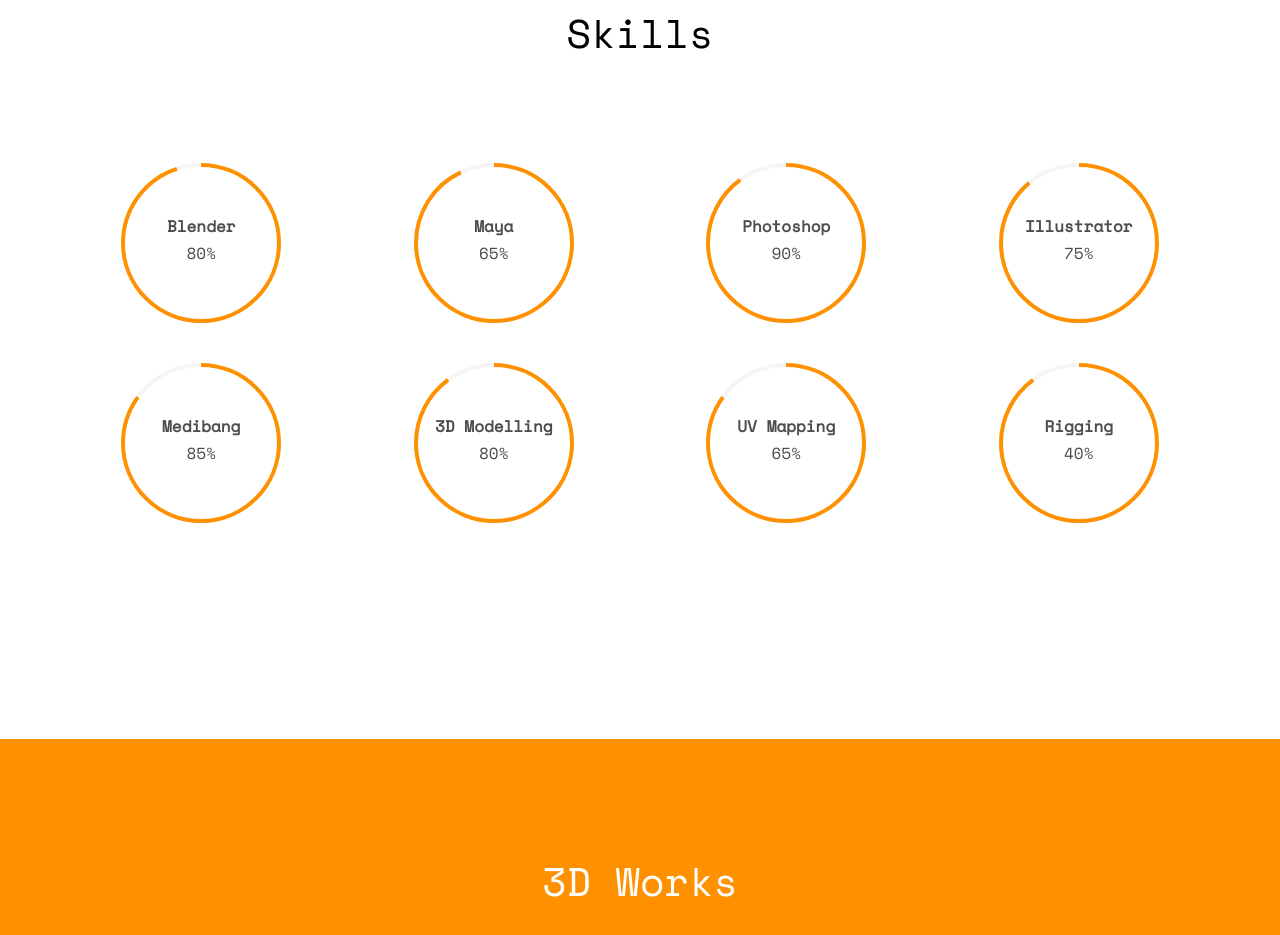
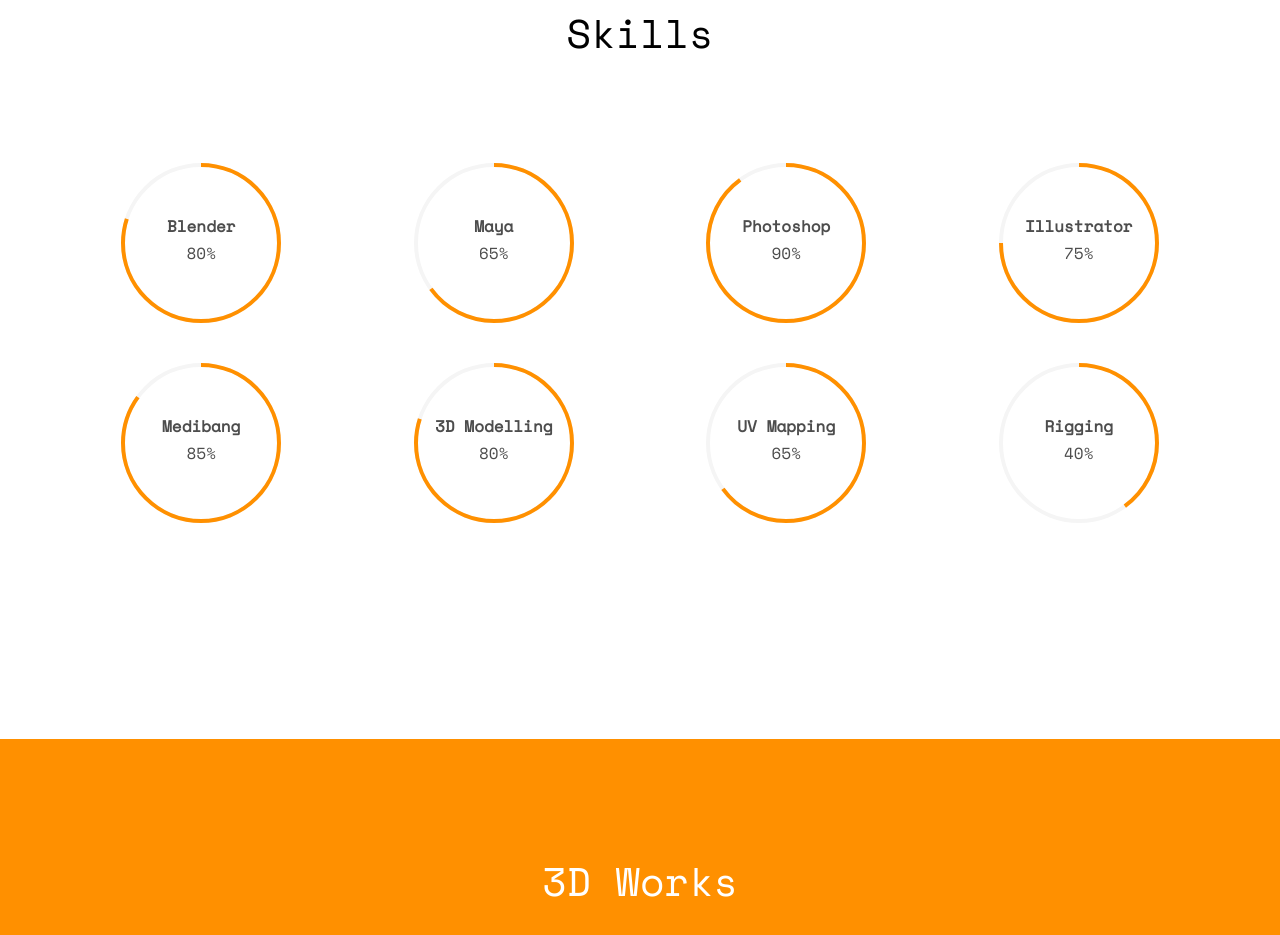
Before and after one commit to DullyNas/DullyPortfolio, a plain HTML site: page index.html in a window 1280 px wide. Shown: the part 3786-4721 px from the top of the page. Drawn offline with nearby package versions, Linux system fonts and the light colour scheme; files whose address does not match are found by name.

Commit message:
commit after change

```diff
--- a/index.html
+++ b/index.html
@@ -248,29 +248,29 @@
 			</div>
 			<div class="row row-pb-md">
 				<div class="col-md-3 col-sm-6 col-xs-12 text-center">
-					<div class="chart" data-percent="95"><span><strong>Blender</strong>80%</span></div>
+					<div class="chart" data-percent="80"><span><strong>Blender</strong>80%</span></div>
 				</div>
 				<div class="col-md-3 col-sm-6 col-xs-12 text-center">
-					<div class="chart" data-percent="93"><span><strong>Maya</strong>65%</span></div>
+					<div class="chart" data-percent="65"><span><strong>Maya</strong>65%</span></div>
 				</div>
 				<div class="col-md-3 col-sm-6 col-xs-12 text-center">
 					<div class="chart" data-percent="90"><span><strong>Photoshop</strong>90%</span></div>
 				</div>
 
 				<div class="col-md-3 col-sm-6 col-xs-12 text-center">
-					<div class="chart" data-percent="89"><span><strong>Illustrator</strong>75%</span></div>
+					<div class="chart" data-percent="75"><span><strong>Illustrator</strong>75%</span></div>
 				</div>
 				<div class="col-md-3 col-sm-6 col-xs-12 text-center">
 					<div class="chart" data-percent="85"><span><strong>Medibang</strong>85%</span></div>
 				</div>
 				<div class="col-md-3 col-sm-6 col-xs-12 text-center">
-					<div class="chart" data-percent="90"><span><strong>3D Modelling</strong>80%</span></div>
+					<div class="chart" data-percent="80"><span><strong>3D Modelling</strong>80%</span></div>
 				</div>
 				<div class="col-md-3 col-sm-6 col-xs-12 text-center">
-					<div class="chart" data-percent="85"><span><strong>UV Mapping</strong>65%</span></div>
+					<div class="chart" data-percent="65"><span><strong>UV Mapping</strong>65%</span></div>
 				</div>
 				<div class="col-md-3 col-sm-6 col-xs-12 text-center">
-					<div class="chart" data-percent="90"><span><strong>Rigging</strong>40%</span></div>
+					<div class="chart" data-percent="40"><span><strong>Rigging</strong>40%</span></div>
 				</div>
 			</div>
 		</div>
```
